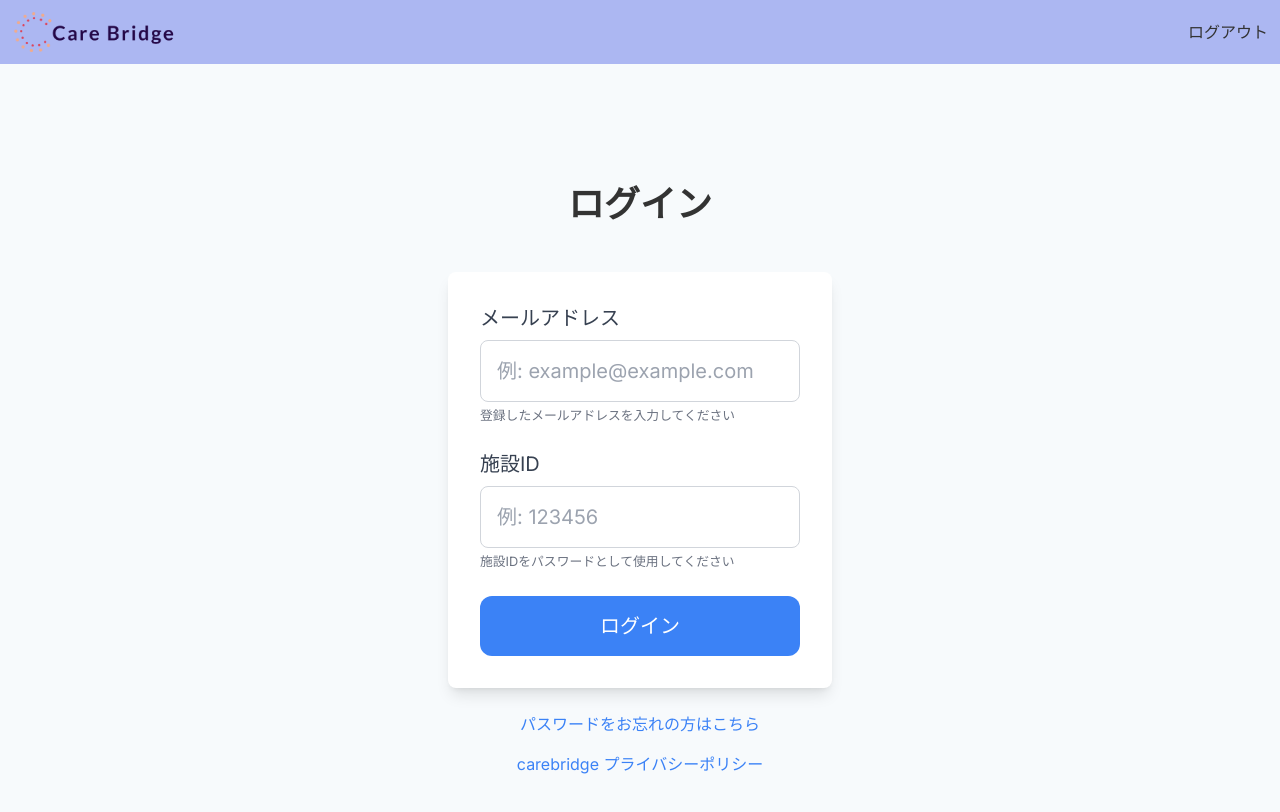
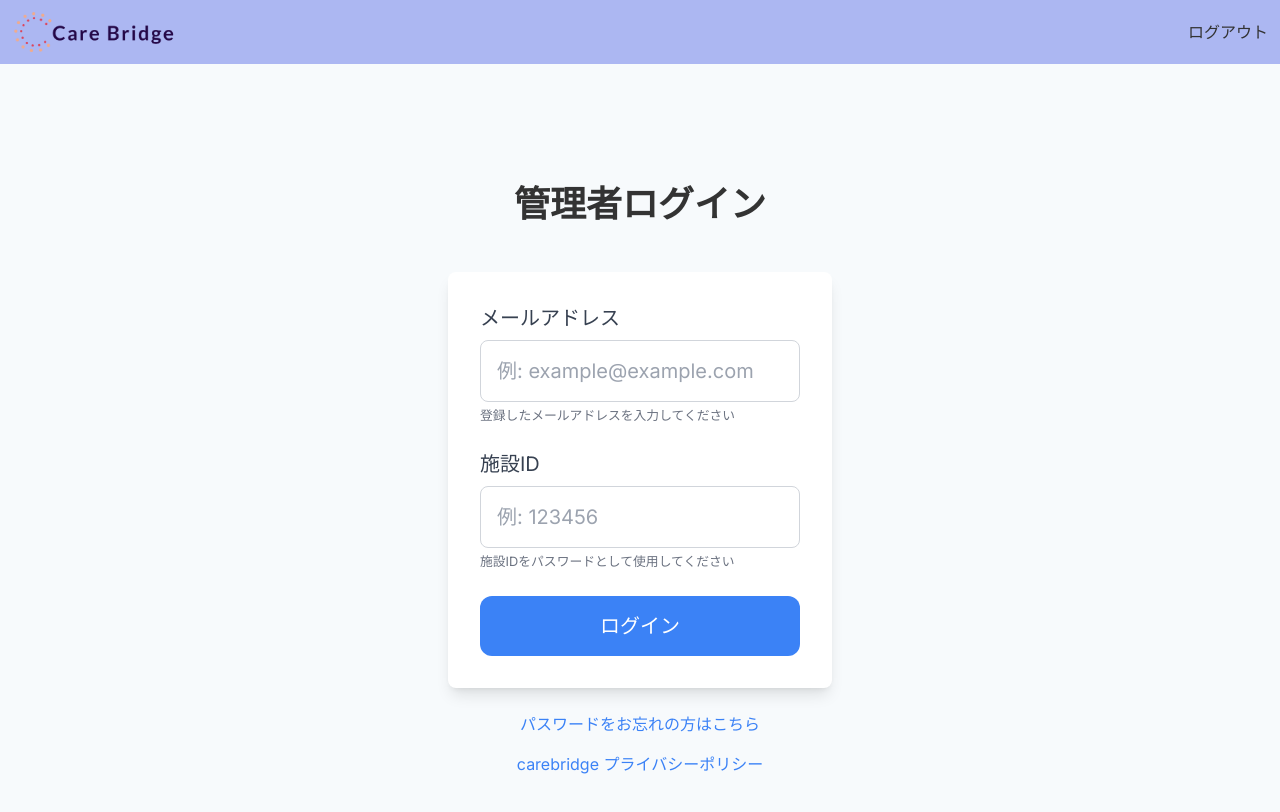
Before and after one commit to ms-engineer-bc24-06/CareBridge, a Next.js app in the folder frontend/: page /admin/signin in a window 1280 px wide. Shown: the top 812 px of the page. Built offline with nearby package versions, Linux system fonts and the light colour scheme.

Commit message:
管理者のログイン画面；管理者ログインと表示されるように修正した

```diff
--- a/frontend/src/app/admin/signin/page.tsx
+++ b/frontend/src/app/admin/signin/page.tsx
@@ -28,7 +28,7 @@ const SignInPage: React.FC = () => {
     <div
       className="flex flex-col items-center justify-center h-screen bg-cover bg-center p-4"
     >
-      <h1 className="text-4xl mb-12">ログイン</h1>
+      <h1 className="text-4xl mb-12">管理者ログイン</h1>
       <form onSubmit={handleSignIn} className="w-96 bg-white p-8 rounded-lg shadow-lg"> {/* w-96でフォームの幅を広げる */}
         <div className="mb-6">
           <label htmlFor="email" className="block text-gray-700 text-xl mb-2">メールアドレス</label>
```
